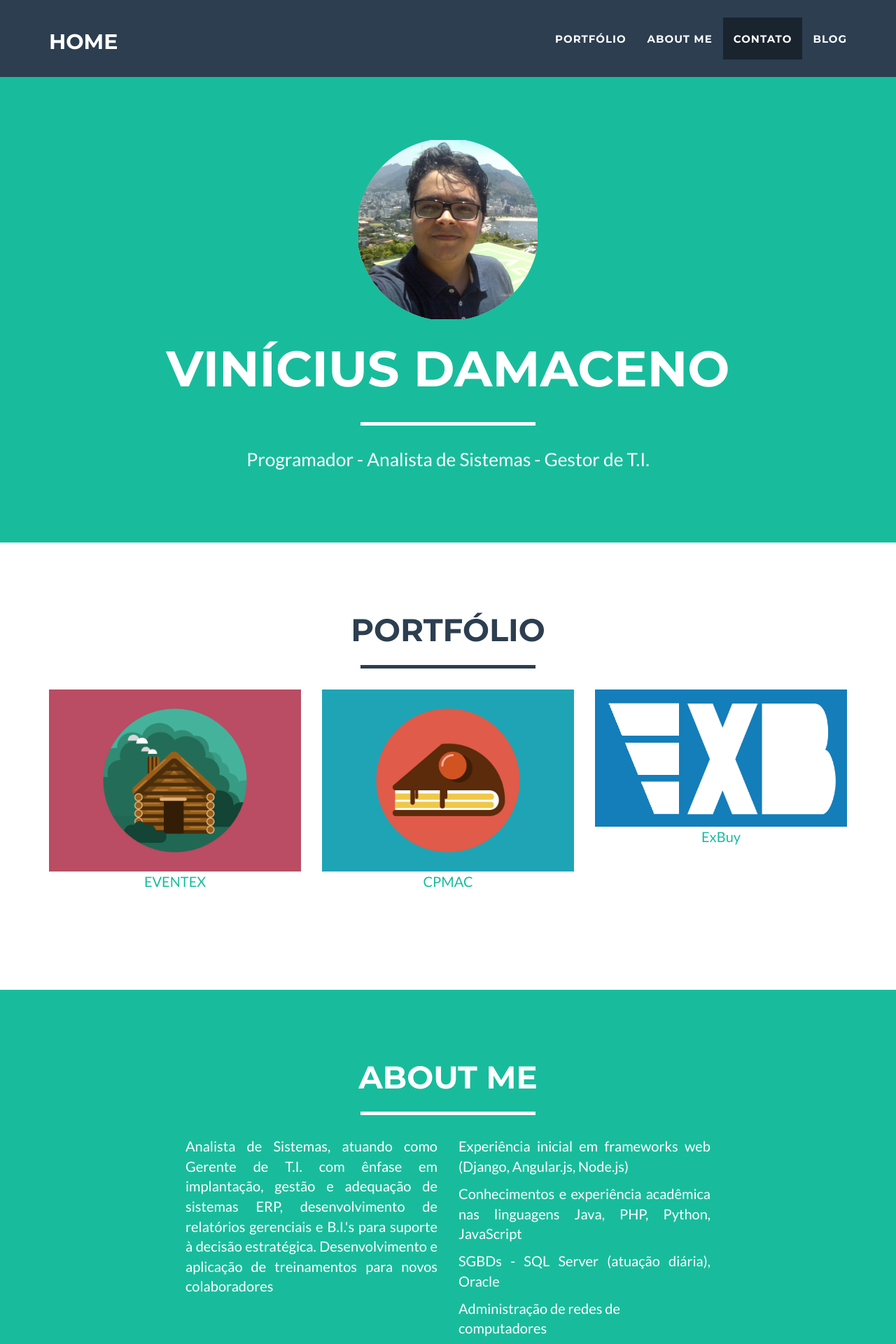
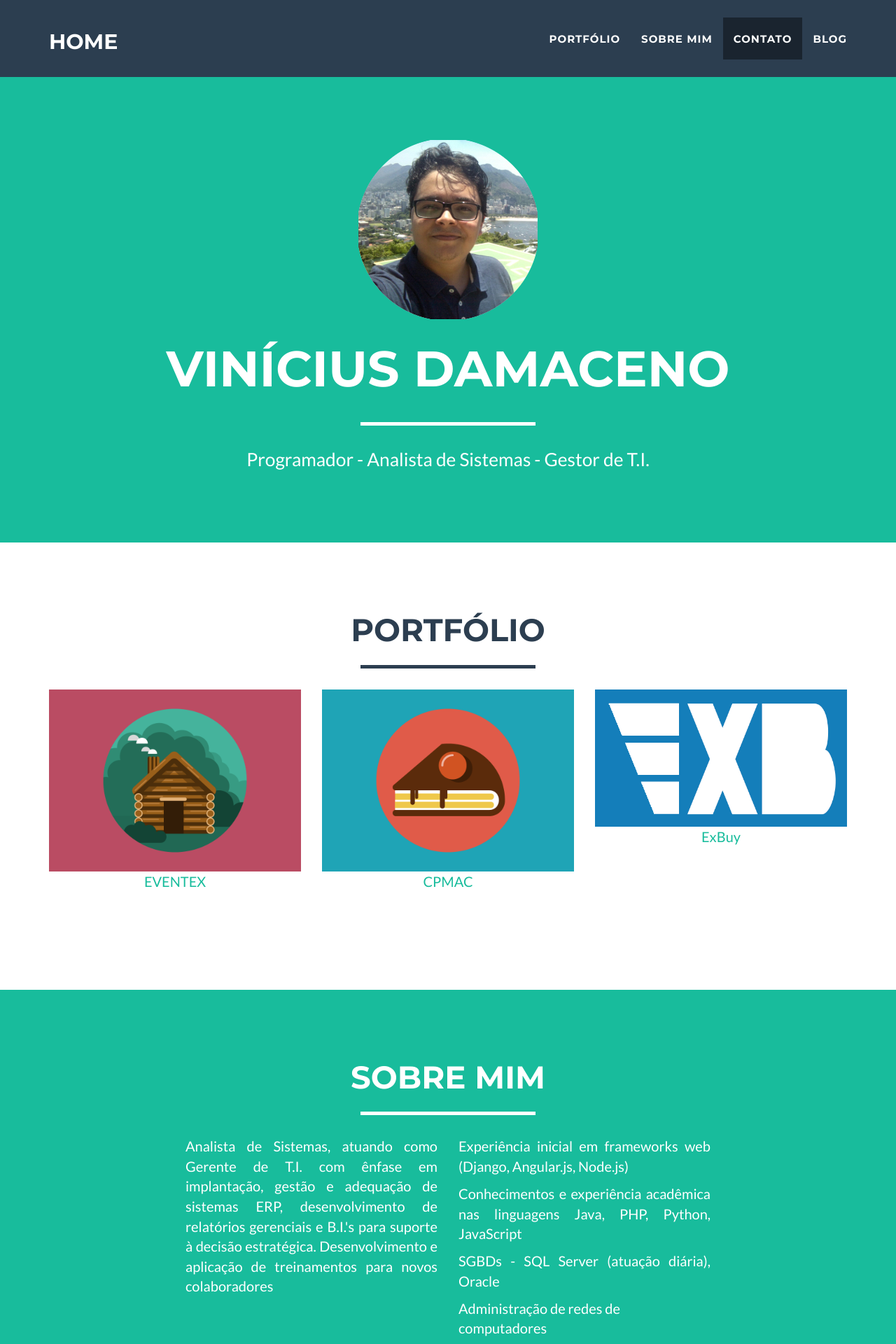
Before and after one commit to lvdamaceno/portifolio, a Django app: page / in a window 1280 px wide. Shown: the top 1920 px of the page at 70% size. Run offline with Django 3.2, Linux system fonts and the light colour scheme; some libraries are stand-ins or nearby versions.

Commit message:
some modifications

```diff
--- a/portifolio/core/templates/index.html
+++ b/portifolio/core/templates/index.html
@@ -58,7 +58,7 @@
                         <a href="#portfolio">Portfólio</a>
                     </li>
                     <li class="page-scroll">
-                        <a href="#about">About me</a>
+                        <a href="#about">Sobre mim</a>
                     </li>
                     <li class="page-scroll">
                         <a href="#contact">Contato</a>
@@ -175,7 +175,7 @@
         <div class="container">
             <div class="row">
                 <div class="col-lg-12 text-center">
-                    <h2>About me</h2>
+                    <h2>Sobre mim</h2>
                     <hr class="star-light">
                 </div>
             </div>
@@ -191,13 +191,11 @@
                     <p align="justify">SGBDs - SQL Server (atuação diária), Oracle</p>
                     <p>Administração de redes de computadores</p>
                 </div>
-                <!-- botão
                 <div class="col-lg-8 col-lg-offset-2 text-center">
-                    <a href="#" class="btn btn-lg btn-outline">
-                        <i class="fa fa-download"></i> Download Theme
+                    <a href="https://about.me/viniciusdamaceno" class="btn btn-lg btn-outline" target="_blank">
+                        <i class="fa fa-link"></i> About.me
                     </a>
                 </div>
-                -->
 
             </div>
         </div>
```
